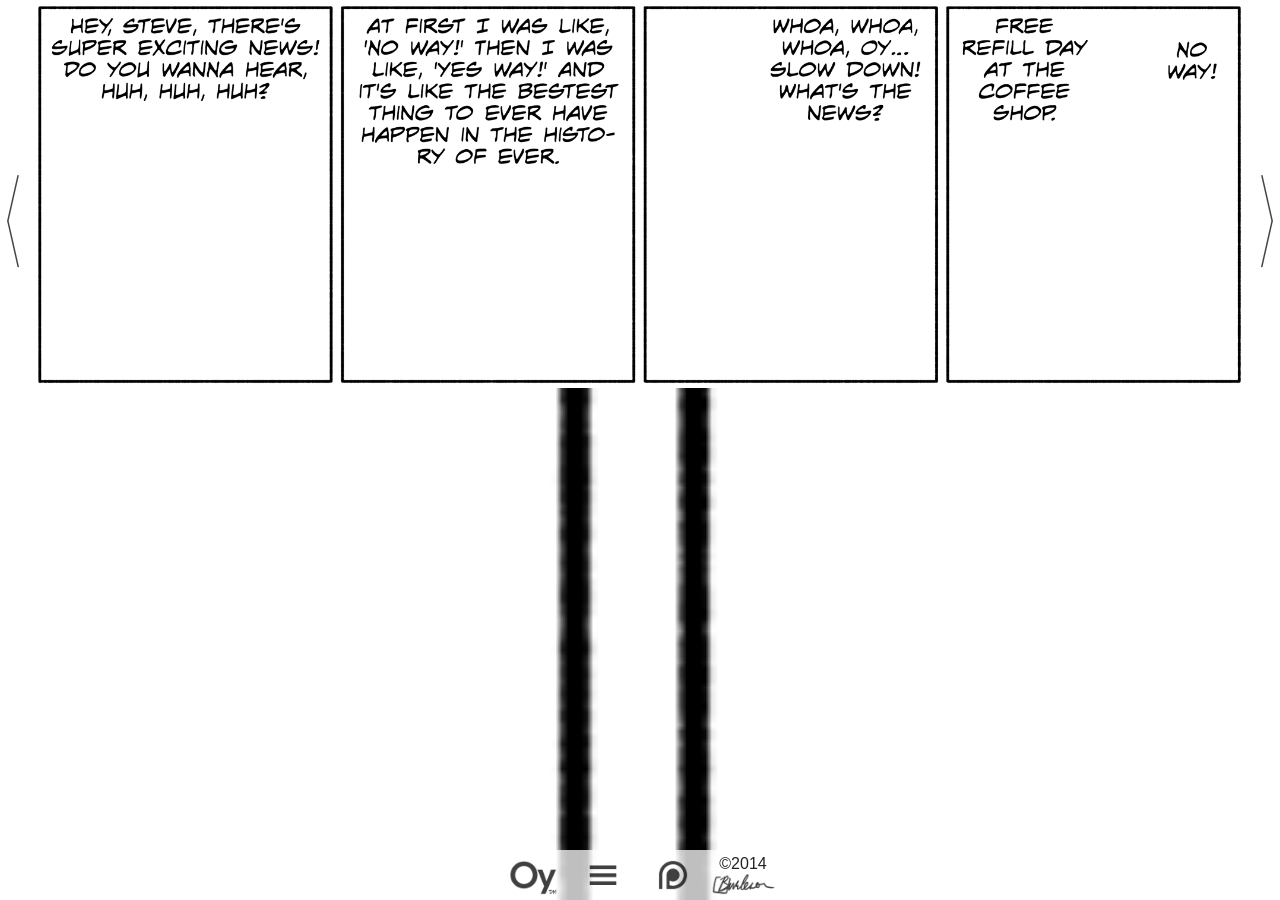
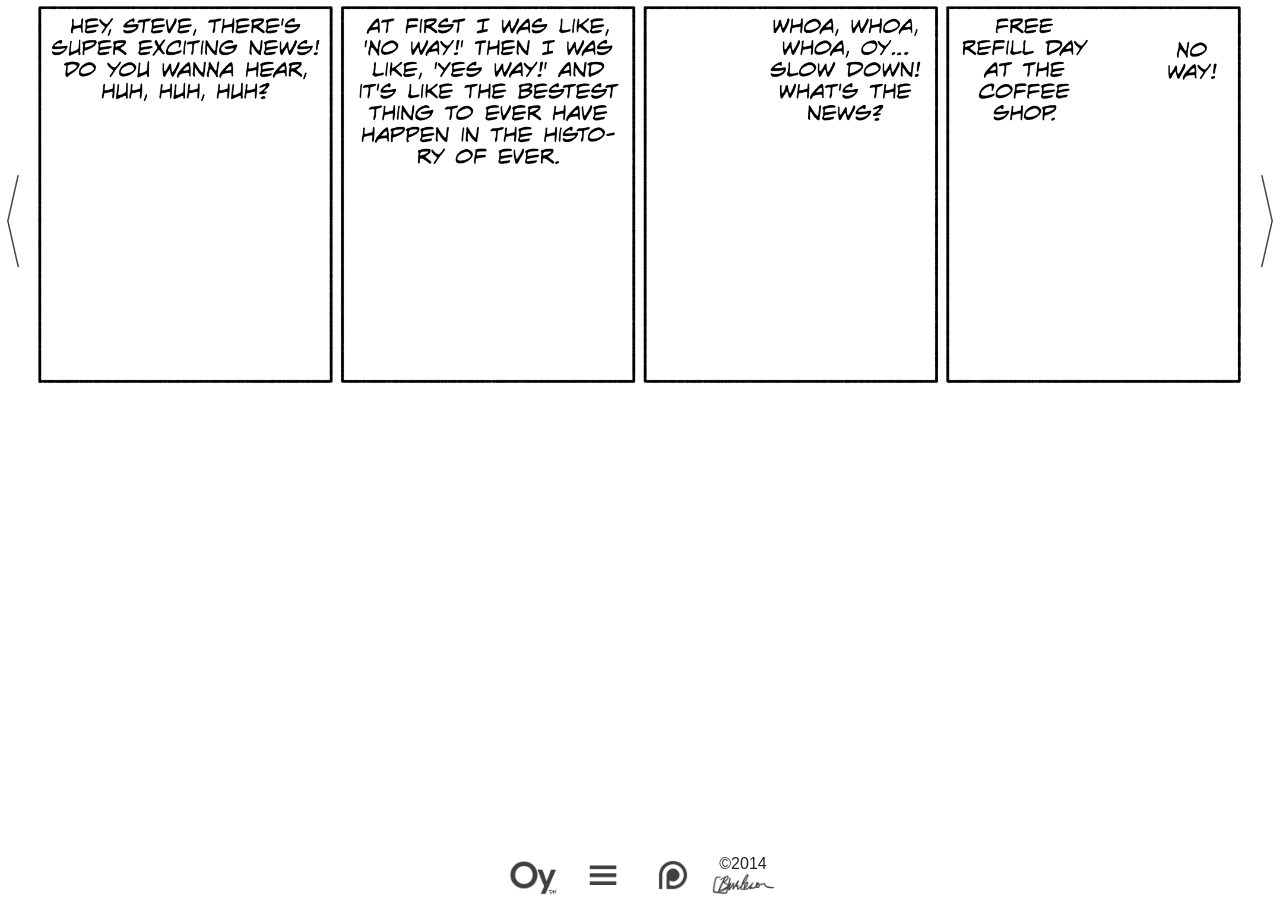
Before and after one commit to oycomics/oycomics.github.io, a Jekyll site: the page built from _posts/2014-04-04-daily-test-002.md, in a window 1280 px wide. Built offline with Jekyll 4.4.1, drawn with Linux system fonts in a browser that asks for light colours; Markdown is read by kramdown in place of the engine named in the settings.

Commit message:
Update 2014-04-04-daily-test-002.md

```diff
--- a/_posts/2014-04-04-daily-test-002.md
+++ b/_posts/2014-04-04-daily-test-002.md
@@ -5,4 +5,3 @@ date: 2014-04-04 00:00:47
 image: "2014-05-09.png"
 ---
 ![ALT TEXT]({{ site.url }}/comics/2014-05-09.png)
-<style>html {background-image: url({{ site.url }}/comics/2014-05-09.png);}</style>
```
